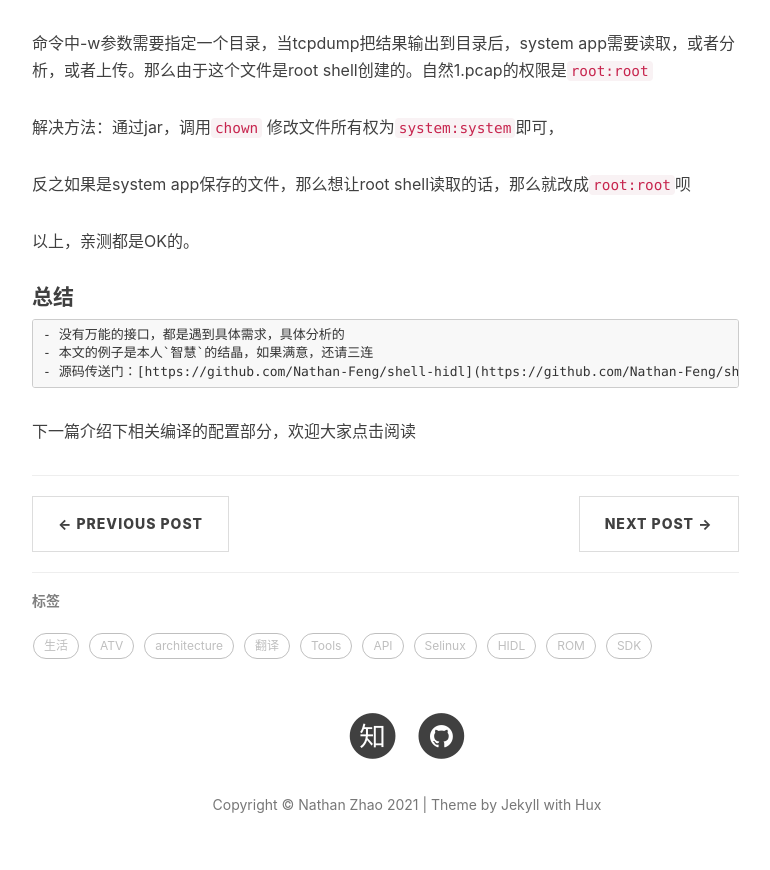
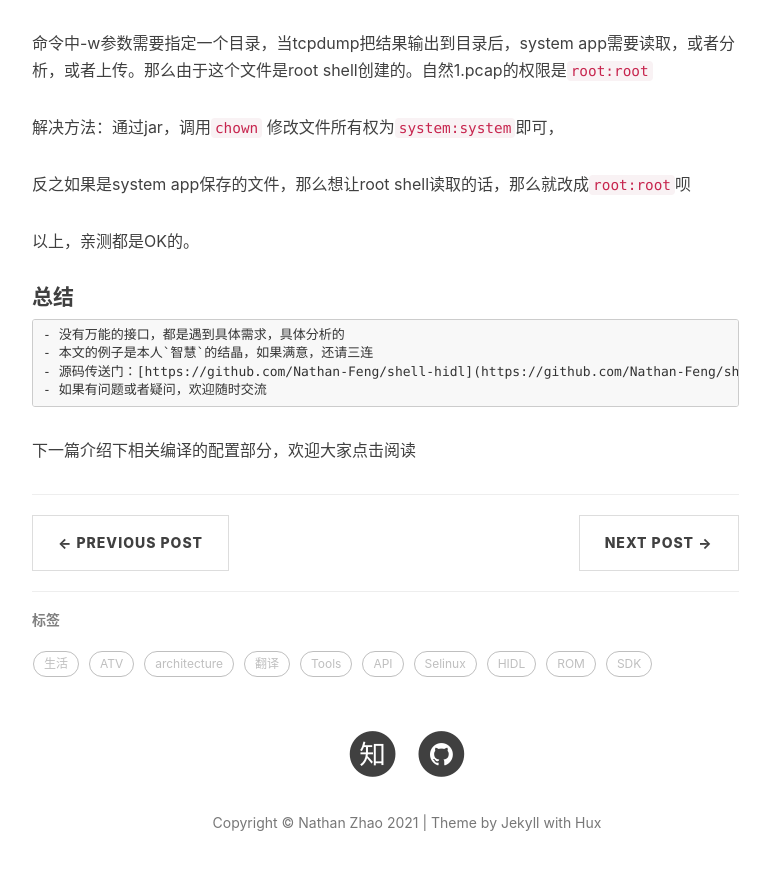
Before and after one commit to Nathan-Feng/Nathan-Feng.github.io, a Jekyll site: the page built from _posts/2021-01-21-selinux-shell-cmd.md, in a window 1280 px wide and 900 px high, scrolled down 5820 px. Shown: the top 870 px of the window, without its empty margins (233-1003 px from the left). Built offline with Jekyll 4.4.1, drawn with Linux system fonts in a browser that asks for light colours; nearby versions of some CDN libraries; comment, search, counter and statistics services are not loaded.

Commit message:
finish this artical

```diff
--- a/_posts/2021-01-21-selinux-shell-cmd.md
+++ b/_posts/2021-01-21-selinux-shell-cmd.md
@@ -194,5 +194,6 @@ service hwstbcmdservice-1-0 /vendor/bin/hw/vendor.nathan.hwstbcmdservice@1.0-ser
 	- 没有万能的接口，都是遇到具体需求，具体分析的
 	- 本文的例子是本人`智慧`的结晶，如果满意，还请三连
 	- 源码传送门：[https://github.com/Nathan-Feng/shell-hidl](https://github.com/Nathan-Feng/shell-hidl)
+	- 如果有问题或者疑问，欢迎随时交流
 
 下一篇介绍下相关编译的配置部分，欢迎大家点击阅读
```
